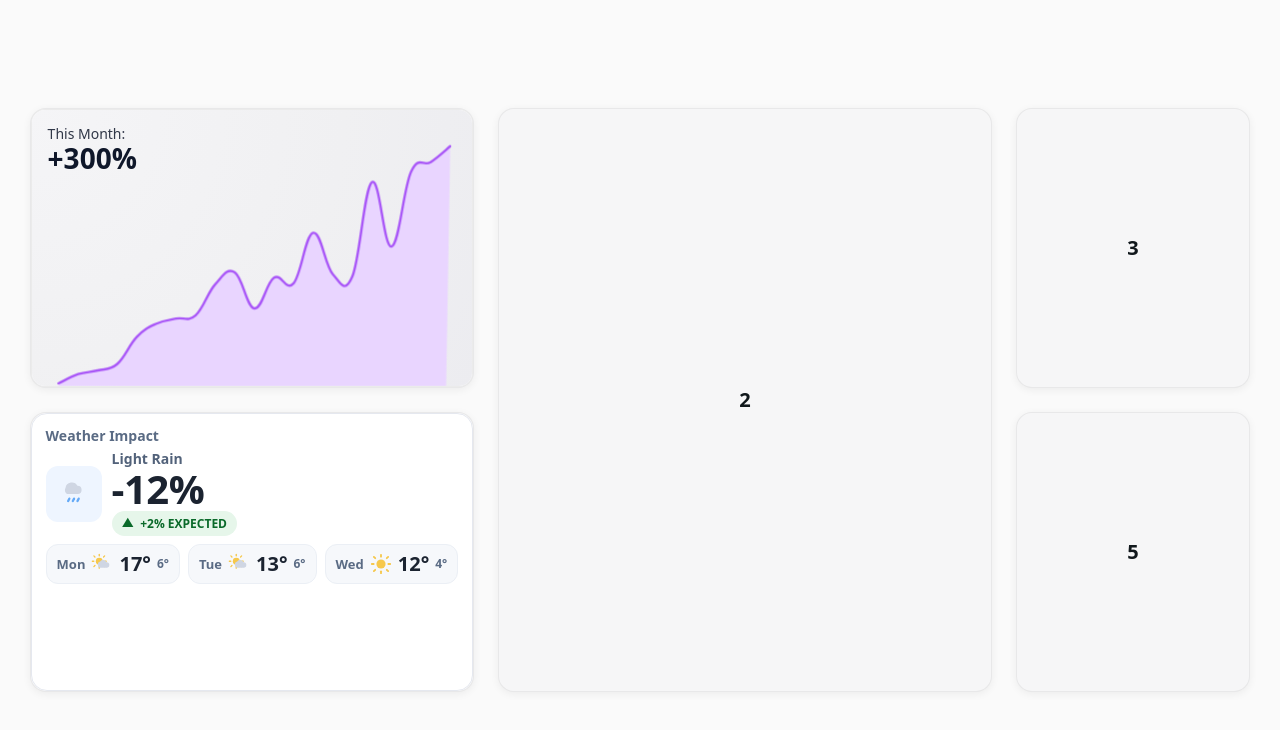
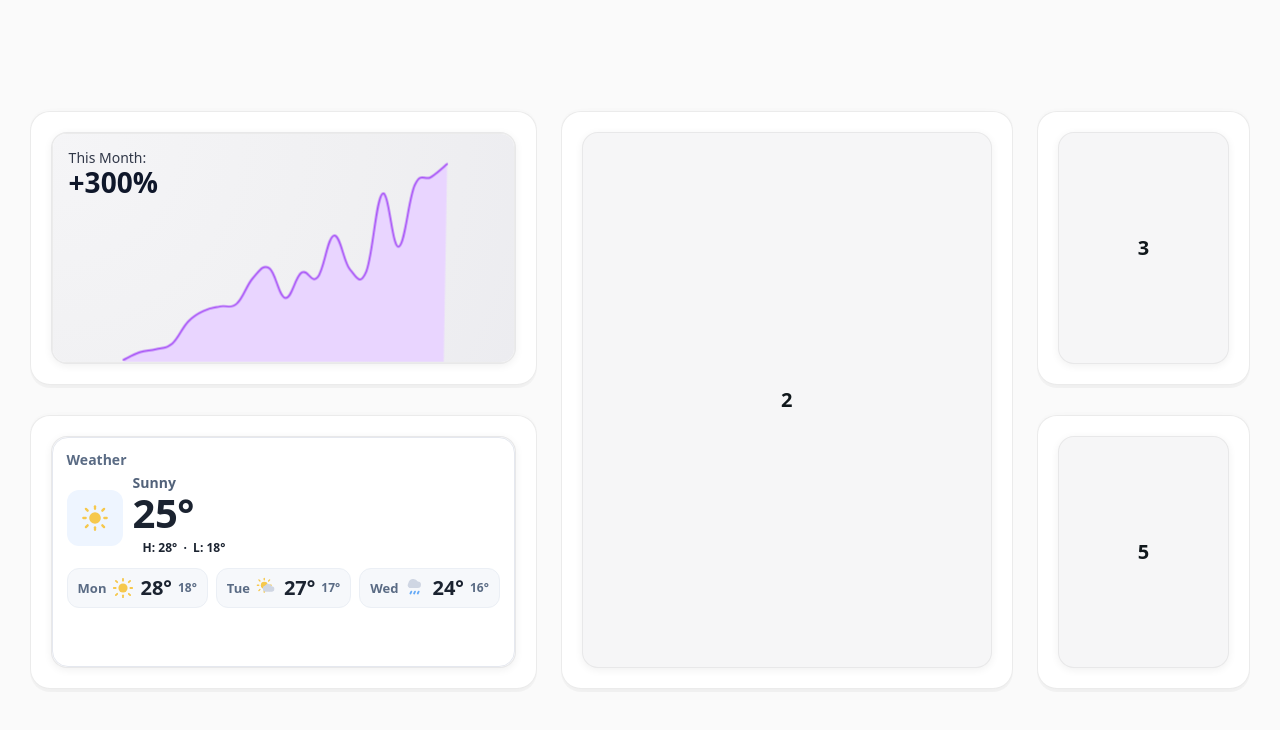
Before and after one commit to vsun78/VoluCast, a React (Create React App) app: page / in a window 1280 px wide. Shown: the top 730 px of the page. Built offline with nearby package versions, Linux system fonts and the light colour scheme; no server answers.

Commit message:
Bento Grid Changes. Added border. Added border styling.

```diff
--- a/src/Bento_5_v4.jsx
+++ b/src/Bento_5_v4.jsx
@@ -2,6 +2,7 @@ import React from "react";
 import "./Bento.css";
 import Chart from "./Chart";
 import WeatherImpactCard from "./WeatherImpactCard";
+import StarBorder from "./StarBorder"; // import the glow border
 
 const cells = [1, 2, 3, 4, 5];
 
@@ -13,8 +14,17 @@ export default function Bento_5_v4() {
       <div className="bento-grid">
         {cells.map((n, i) => {
           const extra = i === 1 ? "span-big" : i === 4 ? "span-last" : "";
+
           return (
             <div key={n} className={`bento-cell-wrapper ${extra}`}>
+              {/* Wrap every card with StarBorder */}
+              <StarBorder
+                as="div"
+                color={i % 2 === 0 ? "cyan" : "violet"} // alternate colors
+                speed= "6s"
+                thickness={3}
+
+              >
                 <div className="bento-cell">
                   {i === 0 ? (
                     <Chart />
@@ -24,6 +34,7 @@ export default function Bento_5_v4() {
                     <Cell i={i + 1} />
                   )}
                 </div>
+              </StarBorder>
             </div>
           );
         })}
--- /dev/null
+++ b/src/StarBorder.css
@@ -0,0 +1,71 @@
+.star-border-container {
+  display: block;
+  position: relative;
+  border-radius: 20px;
+  overflow: hidden;
+  width: 100%;
+  height: 100%;
+}
+
+.border-gradient-bottom,
+.border-gradient-top {
+  pointer-events: none;
+}
+
+.border-gradient-bottom {
+  position: absolute;
+  width: 600%;
+  height: 90%;
+  opacity: 0.9;
+  bottom: -50px;
+  right: -250%;
+  border-radius: 50%;
+  animation: star-movement-bottom linear infinite alternate;
+  z-index: 0;
+}
+
+.border-gradient-top {
+  position: absolute;
+  opacity: 0.9;
+  width: 600%;
+  height: 90%;
+  top: -50px;
+  left: -250%;
+  border-radius: 50%;
+  animation: star-movement-top linear infinite alternate;
+  z-index: 0;
+}
+
+.inner-content {
+  position: relative;
+  z-index: 1;
+  height: 100%;
+  border: 1px solid rgba(0,0,0,0.08);
+  background: var(--card-bg, #fff);
+  color: inherit;
+  padding: 20px;
+  border-radius: 20px;
+  box-shadow: 0 6px 16px rgba(0,0,0,0.06);
+}
+
+@keyframes star-movement-bottom {
+  0% {
+    transform: translate(0%, 0%);
+    opacity: 1;
+  }
+  100% {
+    transform: translate(-100%, 0%);
+    opacity: 0;
+  }
+}
+
+@keyframes star-movement-top {
+  0% {
+    transform: translate(0%, 0%);
+    opacity: 1;
+  }
+  100% {
+    transform: translate(100%, 0%);
+    opacity: 0;
+  }
+}
--- /dev/null
+++ b/src/StarBorder.jsx
@@ -0,0 +1,40 @@
+import "./StarBorder.css";
+
+const StarBorder = ({
+  as: Component = "button",
+  className = "",
+  color = "white",
+  speed = "3s",
+  thickness = 1,
+  children,
+  ...rest
+}) => {
+  return (
+    <Component
+      className={`star-border-container ${className}`}
+      style={{
+        padding: `${thickness}px 0`,
+        ...rest.style
+      }}
+      {...rest}
+    >
+      <div
+        className="border-gradient-bottom"
+        style={{
+          background: `radial-gradient(circle, ${color}, transparent 10%)`,
+          animationDuration: speed,
+        }}
+      ></div>
+      <div
+        className="border-gradient-top"
+        style={{
+          background: `radial-gradient(circle, ${color}, transparent 10%)`,
+          animationDuration: speed,
+        }}
+      ></div>
+      <div className="inner-content">{children}</div>
+    </Component>
+  );
+};
+
+export default StarBorder;
--- a/src/WeatherImpactCard.jsx
+++ b/src/WeatherImpactCard.jsx
@@ -6,9 +6,9 @@ function Sun({ size = 28 }) {
     <svg width={size} height={size} viewBox="0 0 24 24" aria-hidden>
       <circle cx="12" cy="12" r="5" fill="#f6c84c" />
       <g stroke="#f6c84c" strokeWidth="2" strokeLinecap="round">
-        <path d="M12 2v2"/><path d="M12 20v2"/><path d="M2 12h2"/><path d="M20 12h2"/>
-        <path d="M4.2 4.2l1.5 1.5"/><path d="M18.3 18.3l1.5 1.5"/>
-        <path d="M4.2 19.8l1.5-1.5"/><path d="M18.3 5.7l1.5-1.5"/>
+        <path d="M12 2v2" /><path d="M12 20v2" /><path d="M2 12h2" /><path d="M20 12h2" />
+        <path d="M4.2 4.2l1.5 1.5" /><path d="M18.3 18.3l1.5 1.5" />
+        <path d="M4.2 19.8l1.5-1.5" /><path d="M18.3 5.7l1.5-1.5" />
       </g>
     </svg>
   );
@@ -18,7 +18,10 @@ function Partly({ size = 28 }) {
     <svg width={size} height={size} viewBox="0 0 24 24" aria-hidden>
       <Sun size={18} />
       <g transform="translate(6,6)">
-        <path d="M4 10h7a3 3 0 0 0 0-6 4 4 0 0 0-7-.8A3.5 3.5 0 0 0 4 10Z" fill="#cfd6e3"/>
+        <path
+          d="M4 10h7a3 3 0 0 0 0-6 4 4 0 0 0-7-.8A3.5 3.5 0 0 0 4 10Z"
+          fill="#cfd6e3"
+        />
       </g>
     </svg>
   );
@@ -26,53 +29,78 @@ function Partly({ size = 28 }) {
 function LightRain({ size = 28 }) {
   return (
     <svg width={size} height={size} viewBox="0 0 24 24" aria-hidden>
-      <path d="M6 12h9a3.5 3.5 0 0 0 0-7 5.5 5.5 0 0 0-10.3 1.8A3.8 3.8 0 0 0 6 12Z" fill="#cfd6e3"/>
+      <path
+        d="M6 12h9a3.5 3.5 0 0 0 0-7 5.5 5.5 0 0 0-10.3 1.8A3.8 3.8 0 0 0 6 12Z"
+        fill="#cfd6e3"
+      />
       <g stroke="#65aaf7" strokeWidth="2" strokeLinecap="round">
-        <path d="M8 16l-1 2"/><path d="M12 16l-1 2"/><path d="M16 16l-1 2"/>
+        <path d="M8 16l-1 2" /><path d="M12 16l-1 2" /><path d="M16 16l-1 2" />
       </g>
     </svg>
   );
 }
-const ICONS = { "Sunny": Sun, "Partly Cloudy": Partly, "Light Rain": LightRain };
+const ICONS = {
+  Sunny: Sun,
+  "Partly Cloudy": Partly,
+  "Light Rain": LightRain,
+};
 
-// --- Helpers (map provider text → our buckets)
+// --- Helpers (provider text → our buckets)
 function normalizeCondition(desc = "", cloudsPct = 0) {
-  const s = desc.toLowerCase();
-  if (s.includes("snow")) return "Snow";
-  if (s.includes("thunder")) return "Rain";
-  if (s.includes("drizzle") || s.includes("light rain") || s.includes("patchy rain")) return "Light Rain";
-  if (s.includes("rain")) return "Rain";
+  const s = (desc || "").toLowerCase();
+  if (s.includes("haze") || s.includes("mist") || s.includes("fog") || s.includes("smoke"))
+    return "Partly Cloudy"; // closest icon we have
+  if (s.includes("thunder")) return "Light Rain";
+  if (s.includes("drizzle") || s.includes("patchy rain") || s.includes("light rain"))
+    return "Light Rain";
+  if (s.includes("rain")) return "Light Rain";
+  if (s.includes("snow") || s.includes("sleet")) return "Light Rain"; // reuse drop icon
+  if (s.includes("overcast") || s.includes("cloud")) return "Partly Cloudy";
   if (s.includes("clear") || s.includes("sunny")) return "Sunny";
-  if (s.includes("cloud")) return "Partly Cloudy";
+
+  // fallback by clouds
   if (cloudsPct < 15) return "Sunny";
   if (cloudsPct < 70) return "Partly Cloudy";
   return "Partly Cloudy";
 }
-function impactFromCondition(cond) {
-  switch (cond) {
-    case "Light Rain": return -12;
-    case "Rain": return -18;
-    case "Snow": return -22;
-    case "Partly Cloudy": return -4;
-    case "Sunny": return 0;
-    default: return -6;
+
+function isWeekendYMD(iso) {
+  const [y, m, d] = iso.split("-").map(Number);
+  const day = new Date(y, m - 1, d).getDay(); // 0=Sun ... 6=Sat
+  return day === 0 || day === 6;
+}
+
+function formatWeekday(iso, tzId) {
+  const dt = new Date(`${iso}T12:00:00`); // midday guard
+  return new Intl.DateTimeFormat("en-CA", { weekday: "short", timeZone: tzId }).format(dt);
+}
+
+// Fallback mock
+function fakeWeather(tzId = "UTC") {
+  const base = new Date();
+  function nextBiz(shift) {
+    // returns ISO yyyy-mm-dd for next business day after "shift" days
+    let d = new Date(base);
+    d.setDate(d.getDate() + shift);
+    while (d.getDay() === 0 || d.getDay() === 6) d.setDate(d.getDate() + 1);
+    const yyyy = d.getFullYear();
+    const mm = String(d.getMonth() + 1).padStart(2, "0");
+    const dd = String(d.getDate()).padStart(2, "0");
+    return `${yyyy}-${mm}-${dd}`;
   }
-}
-// Fallback mock
-function fakeWeather() {
-  const today = new Date();
-  const days = Array.from({ length: 3 }, (_, i) => {
-    const d = new Date(today); d.setDate(today.getDate() + i);
-    return d.toLocaleDateString("en-CA", { weekday: "short" });
-  });
+  const d0 = nextBiz(0);
+  const d1 = nextBiz(1);
+  const d2 = nextBiz(2);
+
   return {
-    condition: "Light Rain",
-    impactNowPct: -12,
-    impactDeltaPct: +2,
+    condition: "Sunny",
+    currentC: 25,
+    todayHi: 28,
+    todayLo: 18,
     forecast: [
-      { day: days[0], icon: "Partly Cloudy", hi: 17, lo: 6 },
-      { day: days[1], icon: "Partly Cloudy", hi: 13, lo: 6 },
-      { day: days[2], icon: "Sunny",          hi: 12, lo: 4 },
+      { day: formatWeekday(d0, tzId), icon: "Sunny", hi: 28, lo: 18 },
+      { day: formatWeekday(d1, tzId), icon: "Partly Cloudy", hi: 27, lo: 17 },
+      { day: formatWeekday(d2, tzId), icon: "Light Rain", hi: 24, lo: 16 },
     ],
   };
 }
@@ -89,10 +117,10 @@ export default function WeatherImpactCard({ lat = 43.67, lng = -79.42 }) {
       try {
         if (!key) throw new Error("Missing REACT_APP_WEATHER_API_KEY");
 
-        // WeatherAPI: current + 3-day forecast (metric by default)
+        // Ask for up to 7 days so we can skip weekends
         const url =
           `https://api.weatherapi.com/v1/forecast.json?key=${encodeURIComponent(key)}` +
-          `&q=${lat},${lng}&days=3&aqi=no&alerts=no`;
+          `&q=${lat},${lng}&days=7&aqi=no&alerts=no`;
 
         const res = await fetch(url);
         if (!res.ok) {
@@ -101,32 +129,58 @@ export default function WeatherImpactCard({ lat = 43.67, lng = -79.42 }) {
         }
         const json = await res.json();
 
-        // Current condition
+        const tzId = json.location?.tz_id || "UTC";
+
+        // Current
         const curr = json.current || {};
         const conditionText = curr.condition?.text || "";
-        const cloudsApprox = typeof curr.cloud === "number" ? curr.cloud : (conditionText.toLowerCase().includes("cloud") ? 50 : 0);
+        const cloudsApprox = typeof curr.cloud === "number"
+          ? curr.cloud
+          : conditionText.toLowerCase().includes("cloud") ? 50 : 0;
         const condition = normalizeCondition(conditionText, cloudsApprox);
-        const impactNowPct = impactFromCondition(condition);
+        const currentC = Math.round(curr.temp_c ?? 0);
 
-        // Forecast (today + next 2)
-        const days = (json.forecast?.forecastday || []).slice(0, 3).map(fd => {
-          const day = new Date(fd.date).toLocaleDateString("en-CA", { weekday: "short" });
-          const iconText = fd.day?.condition?.text || "";
-          const cloudsGuess = iconText.toLowerCase().includes("cloud") ? 50 : 0;
-          const icon = normalizeCondition(iconText, cloudsGuess);
-          return {
-            day,
+        // Build business-day sequence: today + next 2 weekdays (skip Sat/Sun)
+        const daysRaw = (json.forecast?.forecastday || []);
+        const biz = [];
+        for (const fd of daysRaw) {
+          if (isWeekendYMD(fd.date)) continue;      // skip weekends
+          // ensure we start at today-or-later in provider calendar
+          // WeatherAPI already starts at "today" for the location
+          const txt = fd.day?.condition?.text || "";
+          let icon = normalizeCondition(txt, txt.toLowerCase().includes("cloud") ? 50 : 0);
+
+          // Prefer provider probabilities for rain/snow when deciding icon
+          const chanceRain = Number(fd.day?.daily_chance_of_rain ?? 0);
+          const chanceSnow = Number(fd.day?.daily_chance_of_snow ?? 0);
+          if (chanceSnow >= 30) icon = "Light Rain";
+          else if (chanceRain >= 60) icon = "Light Rain";
+
+          biz.push({
+            dateISO: fd.date,
+            day: formatWeekday(fd.date, tzId),
             icon,
             hi: Math.round(fd.day?.maxtemp_c ?? 0),
             lo: Math.round(fd.day?.mintemp_c ?? 0),
-          };
-        });
+          });
 
-        const tomorrowIcon = days[1]?.icon || condition;
-        const impactTomorrow = impactFromCondition(tomorrowIcon);
-        const impactDeltaPct = impactTomorrow - impactNowPct;
+          if (biz.length === 3) break;
+        }
 
-        if (!cancelled) setData({ condition, impactNowPct, impactDeltaPct, forecast: days });
+        // If today is weekend, the first entry might be Monday → okay.
+        // todayHi/Lo for the first business day in the list
+        const todayHi = biz[0]?.hi ?? Math.round(json.forecast?.forecastday?.[0]?.day?.maxtemp_c ?? 0);
+        const todayLo = biz[0]?.lo ?? Math.round(json.forecast?.forecastday?.[0]?.day?.mintemp_c ?? 0);
+
+        if (!cancelled) {
+          setData({
+            condition,
+            currentC,
+            todayHi,
+            todayLo,
+            forecast: biz.slice(0, 3),
+          });
+        }
       } catch (e) {
         console.warn("[WeatherImpact] Using fake data:", e?.message || e);
         if (!cancelled) setData(fakeWeather());
@@ -134,29 +188,33 @@ export default function WeatherImpactCard({ lat = 43.67, lng = -79.42 }) {
         if (!cancelled) setLoading(false);
       }
     })();
-    return () => { cancelled = true; };
+    return () => {
+      cancelled = true;
+    };
   }, [lat, lng]);
 
-  const Icon = useMemo(() => ICONS[data?.condition || "Light Rain"] || LightRain, [data]);
+  const Icon = useMemo(
+    () => ICONS[data?.condition || "Sunny"] || Sun,
+    [data]
+  );
 
-  if (loading || !data) return <div className="bento-card weather-impact-card">Loading weather…</div>;
-
-  const sign = data.impactNowPct > 0 ? "+" : "";
-  const expSign = data.impactDeltaPct > 0 ? "+" : "";
-  const expUp = data.impactDeltaPct > 0;
+  if (loading || !data) {
+    return <div className="bento-card weather-impact-card">Loading weather…</div>;
+  }
 
   return (
     <div className="bento-card weather-impact-card">
-      <div className="wi-header">Weather Impact</div>
+      <div className="wi-header">Weather</div>
 
       <div className="wi-top">
         <div className="wi-icon"><Icon /></div>
         <div className="wi-info">
           <div className="wi-cond">{data.condition}</div>
-          <div className="wi-impact">{sign}{data.impactNowPct}%</div>
-          <div className={`wi-pill ${expUp ? "up" : "down"}`}>
-            <span className="arrow">{expUp ? "▲" : "▼"}</span>
-            {expSign}{Math.abs(data.impactDeltaPct)}%&nbsp;EXPECTED
+          {/* Big number is CURRENT temperature in °C */}
+          <div className="wi-impact">{data.currentC}°</div>
+          {/* Show today's High/Low in the pill */}
+          <div className="wi-pill">
+            H: {data.todayHi}° &nbsp;·&nbsp; L: {data.todayLo}°
           </div>
         </div>
       </div>
```
Also changed, not shown: src/TimeLocationCard.css (added, +56 -0 lines), src/TimeLocationCard.jsx (added, +47 -0 lines). Lines whose indentation alone changed are shown as unchanged.
